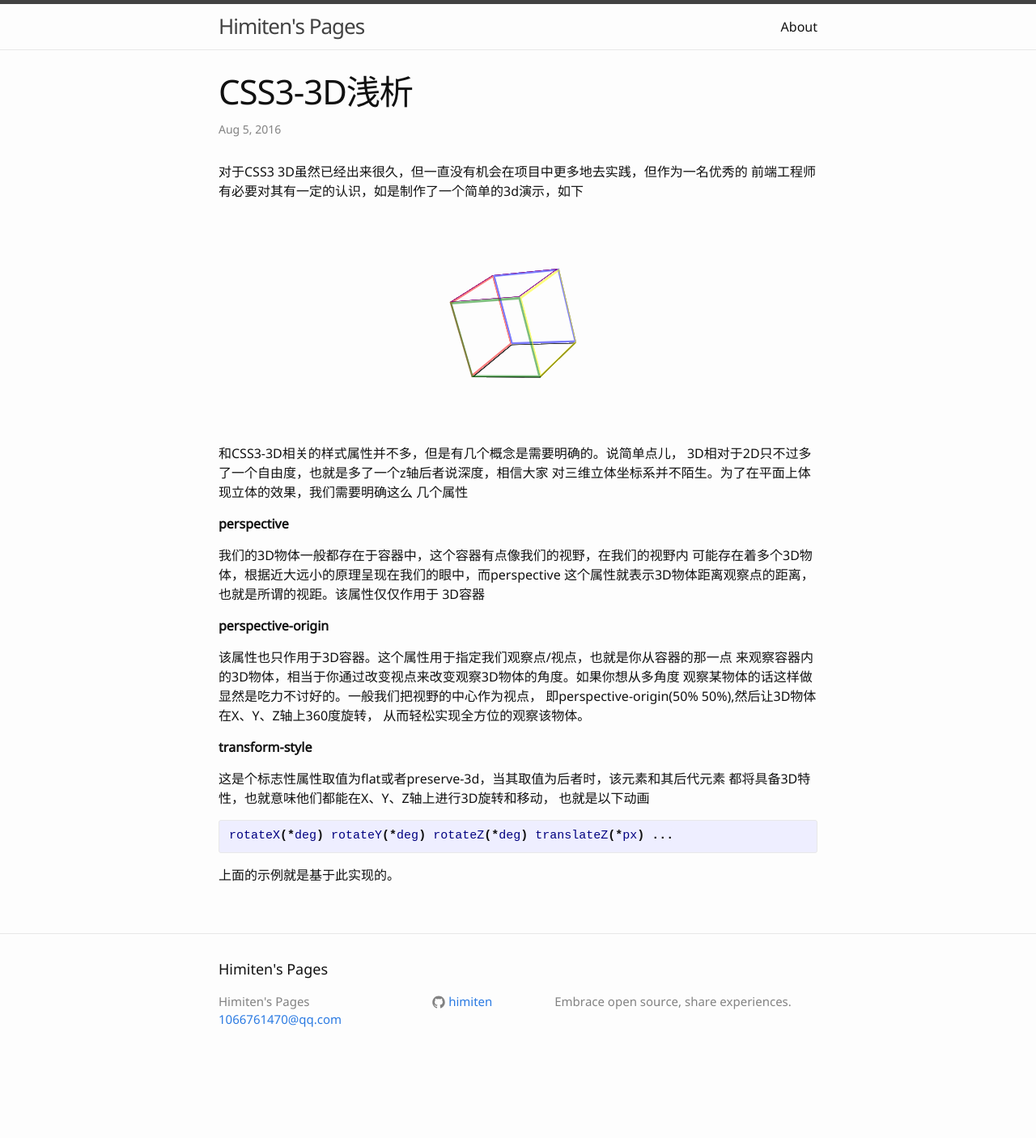
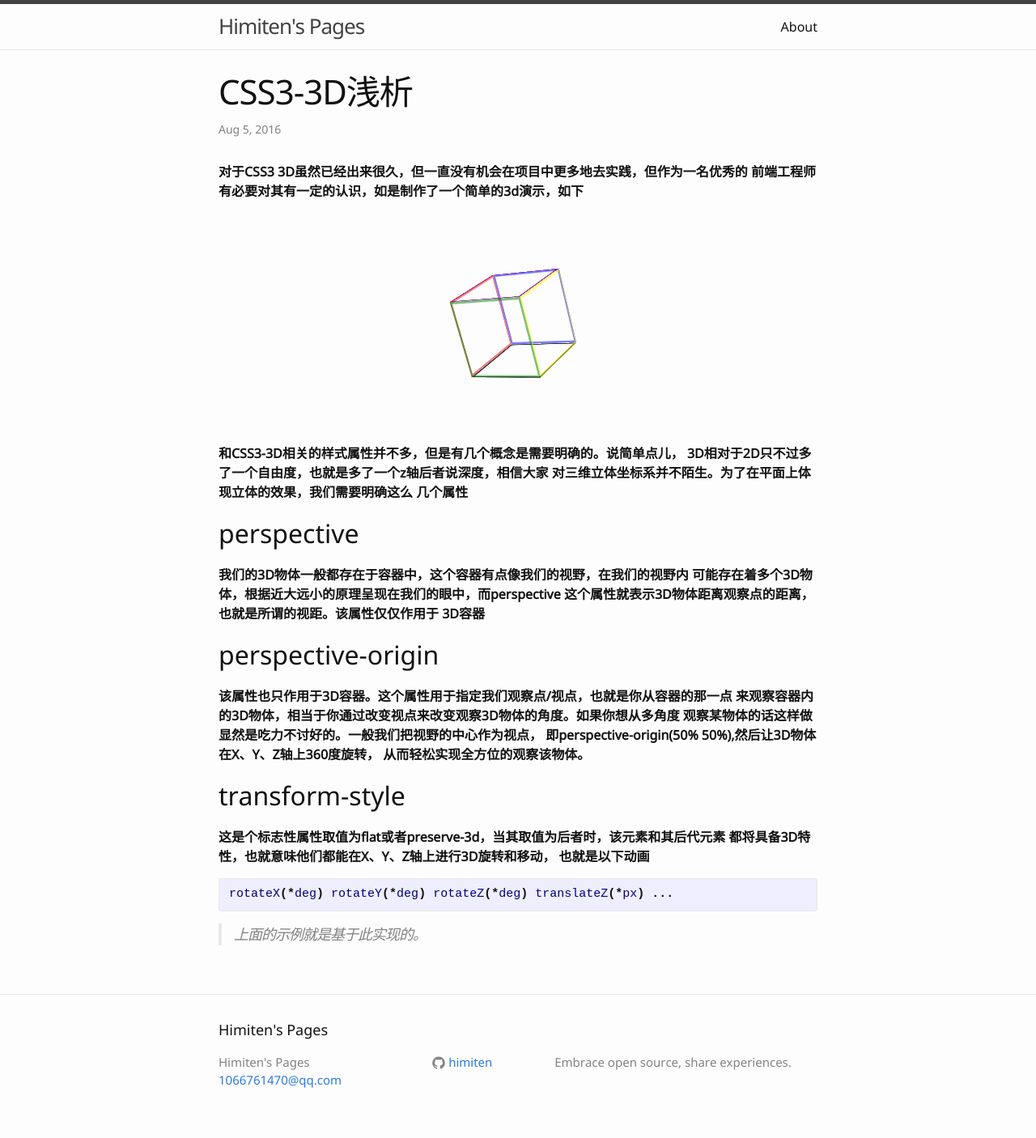
Before and after one commit to liymax/liymax.github.io, a Jekyll site: the page built from _posts/2016-08-05-css3-3d.md, in a window 1280 px wide. Shown: the whole page at 81% size. Built offline with Jekyll 4.4.1, drawn with Linux system fonts in a browser that asks for light colours; before the commit the page ends 1331 px from its top, so only the background shows below that.

Commit message:
adjust style

```diff
--- a/_posts/2016-07-27-R-package-manager.markdown
+++ b/_posts/2016-07-27-R-package-manager.markdown
@@ -5,8 +5,8 @@ date:   2016-07-27 15:52:28 +0800
 categories: language-study
 ---
 
-R语言的包管理是非常方便的，其本身就是语言的一部分。
-掌握好该技术对于学习R语言势必事半功倍，而且这是极易掌握的。
+<b>R语言的包管理是非常方便的，其本身就是语言的一部分。
+掌握好该技术对于学习R语言势必事半功倍，而且这是极易掌握的。</b>
 
 {% highlight R %}
 install.packages("name")
--- a/_posts/2016-08-05-css3-3d.md
+++ b/_posts/2016-08-05-css3-3d.md
@@ -5,8 +5,8 @@ date:   2016-08-05 09:37:00 +0800
 categories: language-study
 ---
 
-对于CSS3 3D虽然已经出来很久，但一直没有机会在项目中更多地去实践，但作为一名优秀的
-前端工程师有必要对其有一定的认识，如是制作了一个简单的3d演示，如下
+<b>对于CSS3 3D虽然已经出来很久，但一直没有机会在项目中更多地去实践，但作为一名优秀的
+前端工程师有必要对其有一定的认识，如是制作了一个简单的3d演示，如下</b>
 
 <style>
 @-moz-keyframes roll {
@@ -273,34 +273,34 @@ categories: language-study
     </div>
 </div>
 
-和CSS3-3D相关的样式属性并不多，但是有几个概念是需要明确的。说简单点儿，
+<b>和CSS3-3D相关的样式属性并不多，但是有几个概念是需要明确的。说简单点儿，
 3D相对于2D只不过多了一个自由度，也就是多了一个z轴后者说深度，相信大家
 对三维立体坐标系并不陌生。为了在平面上体现立体的效果，我们需要明确这么
-几个属性
+几个属性</b>
 
-**perspective**
+## perspective
 
-我们的3D物体一般都存在于容器中，这个容器有点像我们的视野，在我们的视野内
+<b>我们的3D物体一般都存在于容器中，这个容器有点像我们的视野，在我们的视野内
 可能存在着多个3D物体，根据近大远小的原理呈现在我们的眼中，而perspective
 这个属性就表示3D物体距离观察点的距离，也就是所谓的视距。该属性仅仅作用于
-3D容器
+3D容器</b>
 
-**perspective-origin**
+## perspective-origin
 
-该属性也只作用于3D容器。这个属性用于指定我们观察点/视点，也就是你从容器的那一点
+<b>该属性也只作用于3D容器。这个属性用于指定我们观察点/视点，也就是你从容器的那一点
 来观察容器内的3D物体，相当于你通过改变视点来改变观察3D物体的角度。如果你想从多角度
 观察某物体的话这样做显然是吃力不讨好的。一般我们把视野的中心作为视点，
 即perspective-origin(50% 50%),然后让3D物体在X、Y、Z轴上360度旋转，
-从而轻松实现全方位的观察该物体。
+从而轻松实现全方位的观察该物体。</b>
 
-**transform-style**
+## transform-style
 
-这是个标志性属性取值为flat或者preserve-3d，当其取值为后者时，该元素和其后代元素
+<b>这是个标志性属性取值为flat或者preserve-3d，当其取值为后者时，该元素和其后代元素
 都将具备3D特性，也就意味他们都能在X、Y、Z轴上进行3D旋转和移动，
-也就是以下动画
+也就是以下动画</b>
 
 {% highlight css %}
 rotateX(*deg) rotateY(*deg) rotateZ(*deg) translateZ(*px) ...
 {% endhighlight %}
 
-上面的示例就是基于此实现的。
+>上面的示例就是基于此实现的。
```
Also changed, not shown: _posts/2016-08-09-mobile-web-normal.md (+8 -8 lines).
